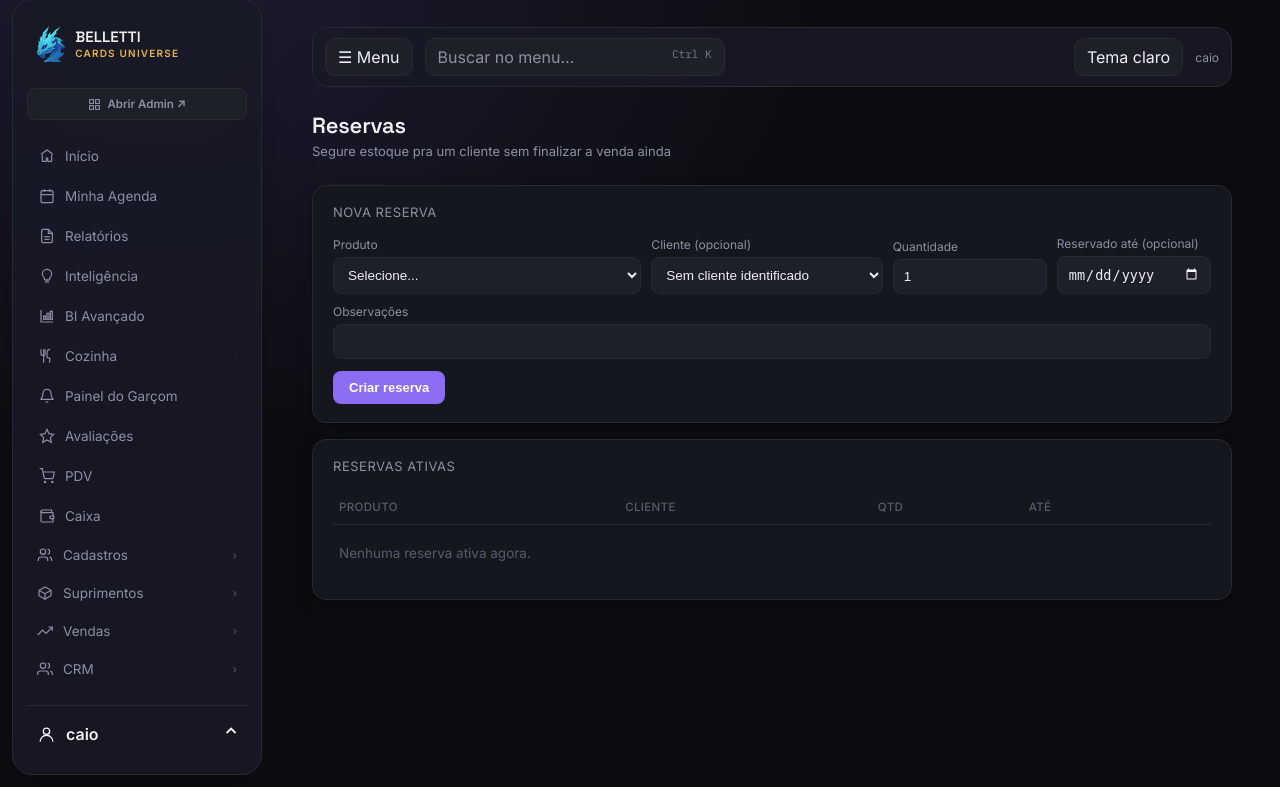
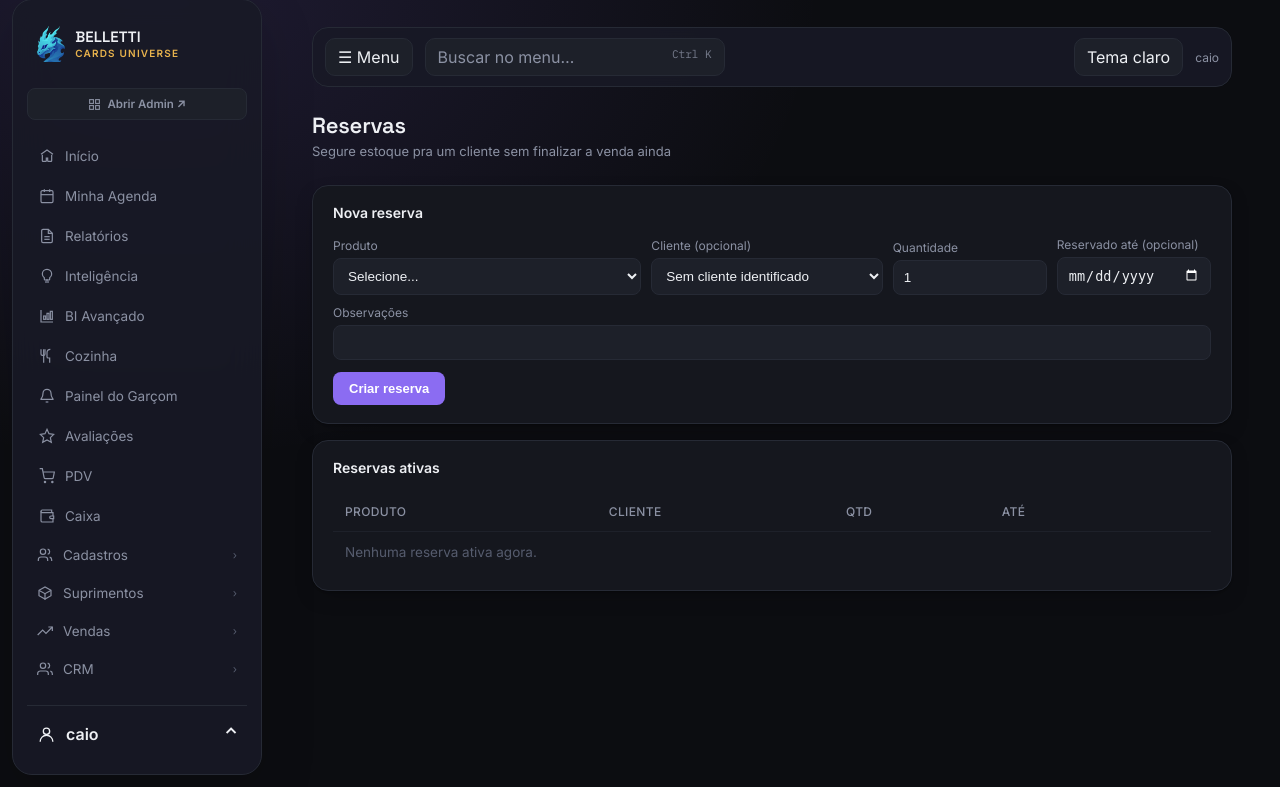
Before and after one commit to CaioBelletti/SAS-Belletti, a Django app: page /catalogo/reservas/ in a window 1280 px wide. Shown: the part 13-800 px from the top of the page. Run offline with Django 5.2, Linux system fonts and the light colour scheme; a user stored in the database is signed in; data that the repository does not hold is empty; parts of the project's set-up code (start-up, migrations or seed data) failed here and were passed over.

Commit message:
feat: align catalog tools with workspace

```diff
--- a/templates/catalogo/reservas.html
+++ b/templates/catalogo/reservas.html
@@ -1,7 +1,9 @@
 {% extends "base.html" %}
+{% load static %}
 {% block title %}Reservas — Belletti Cards Universe{% endblock %}
 
 {% block extra_head %}
+<link rel="stylesheet" href="{% static 'css/supplies.css' %}">
 <style>
     .msg { padding: 10px 14px; border-radius: 8px; font-size: 13px; margin-bottom: 16px; }
     .msg.error { background: #f26d6d22; color: #f26d6d; border: 1px solid #f26d6d55; }
@@ -26,6 +28,7 @@
 {% endblock %}
 
 {% block content %}
+<div class="supply-workspace">
 <div class="topbar">
     <div>
         <h1>Reservas</h1>
@@ -128,4 +131,5 @@
     </table>
 </div>
 {% endif %}
+</div>
 {% endblock %}
```
